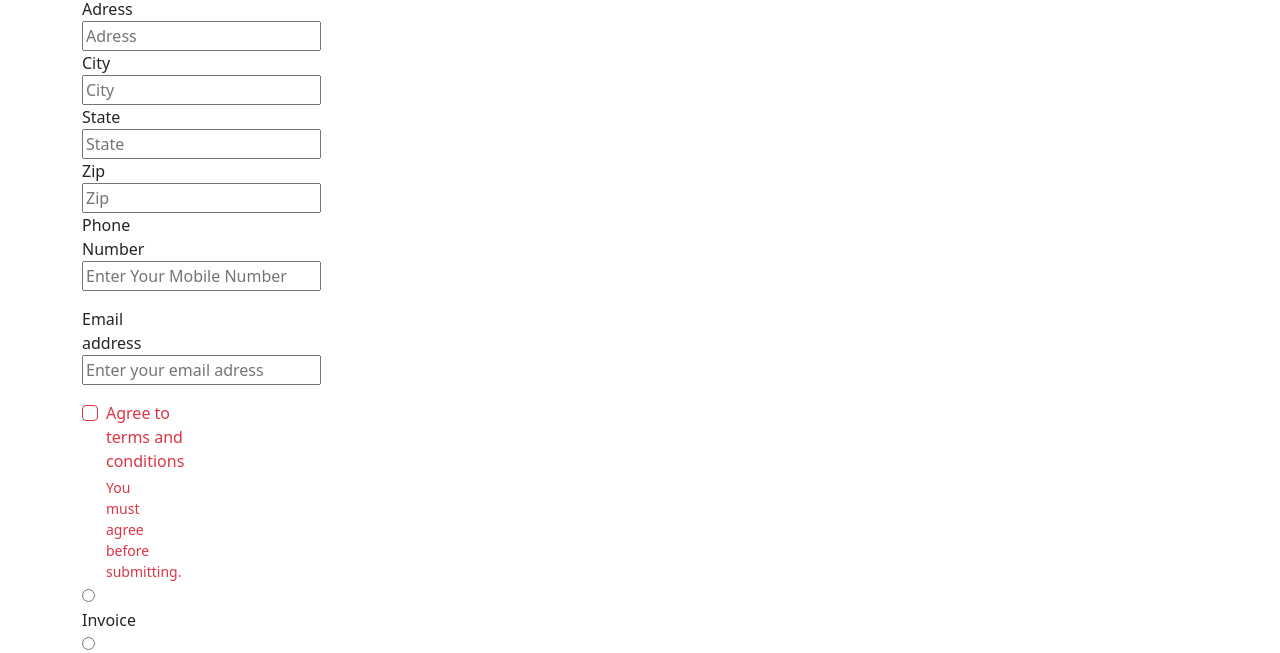
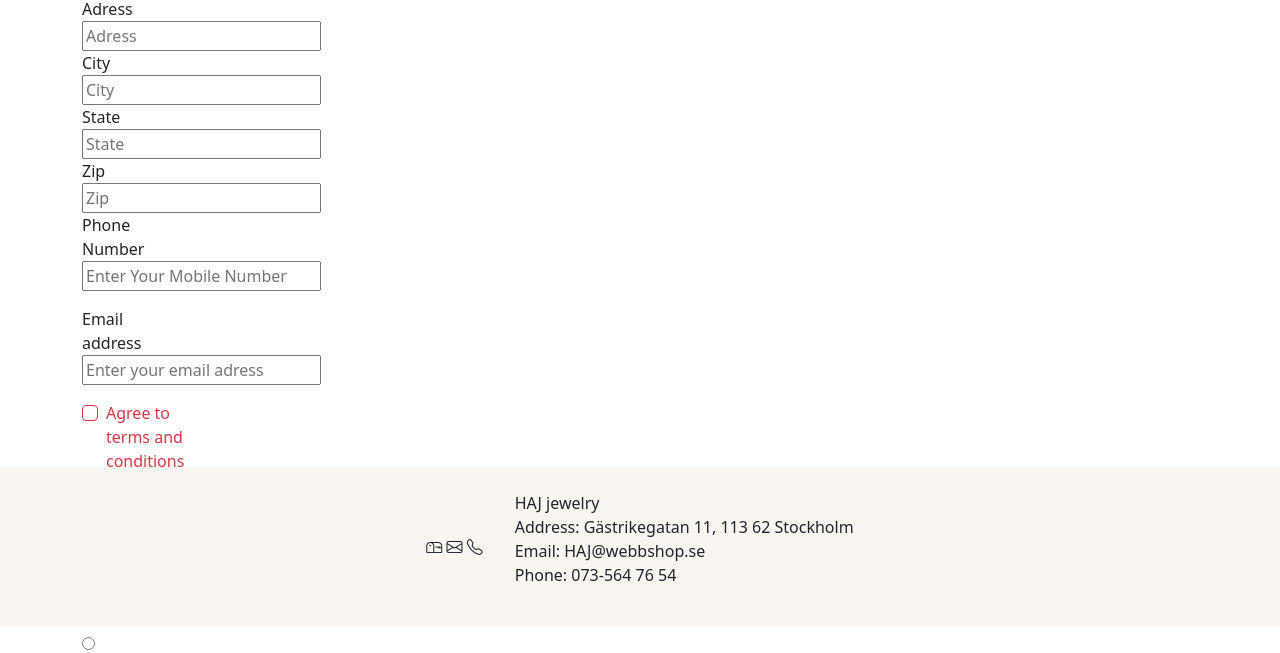
Before and after one commit to adamovd/Group_assignment_group_1, a website built with Parcel: page src/pages/checkout.html in a window 1280 px wide. Shown: the part 173-826 px from the top of the page. Built offline with nearby package versions, Linux system fonts and the light colour scheme.

Commit message:
fixade till footern i alla html-filer

```diff
--- a/src/pages/checkout.html
+++ b/src/pages/checkout.html
@@ -244,7 +244,14 @@
         </div>
 
 
-    <footer class="footer">
+        <footer
+        class="footer navbar fixed-bottom column d-flex justify-content-center align-items-center"
+      >
+        <div class="icons">
+          <i class="bi bi-mailbox"></i>
+          <i class="bi bi-envelope"></i>
+          <i class="bi bi-telephone"></i>
+        </div>
         <ul class="footer__ul">
           <li>HAJ jewelry</li>
           <li>Address: Gästrikegatan 11, 113 62 Stockholm</li>
--- a/src/scss/_footer.scss
+++ b/src/scss/_footer.scss
@@ -1,7 +1,8 @@
+@use "variables" as var;
 .footer {
   height: 20%;
   width: 100%;
-  background-color: #f9f5f0;
+  background-color: var.$popup-color;
   bottom: 0;
 
   &__ul {
--- a/src/scss/_header.scss
+++ b/src/scss/_header.scss
@@ -1,10 +1,12 @@
+@use "variables" as var;
 .header {
   height: 30%;
-
+  background-color: var.$popup-color;
   display: flex;
   flex-direction: row;
   gap: 10%;
 
+  //används inte just nu.
   &__products {
     a {
       text-decoration: none;
```
Also changed, not shown: src/index.html (+8 -1 lines), src/pages/contact.html (+1 -1 lines), src/pages/products.html (+8 -1 lines). Lines whose indentation alone changed are shown as unchanged.
